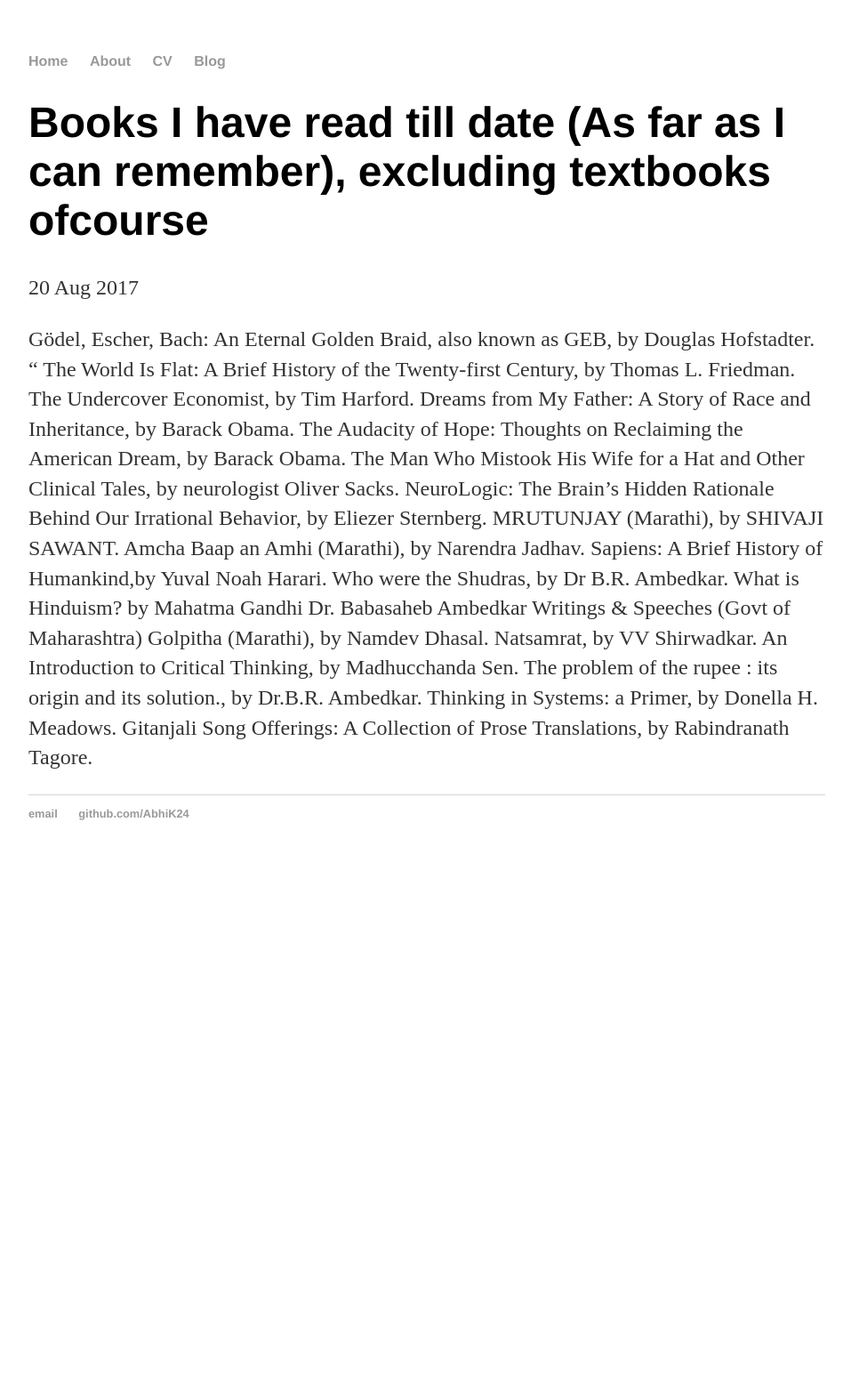
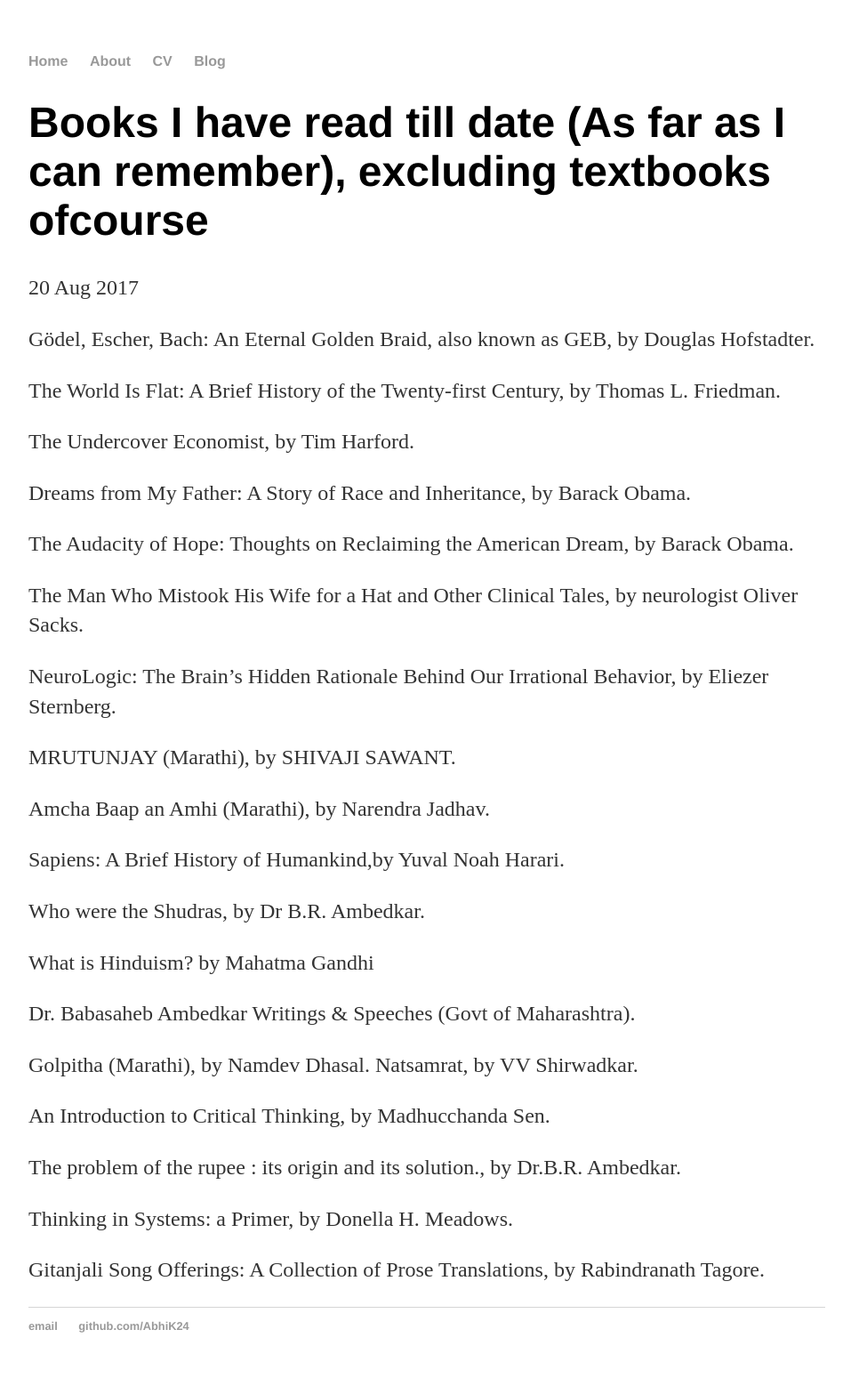
Before and after one commit to AbhiK24/abhik24.github.io, a Jekyll site: the page built from _posts/2017-08-20-Books-I-have-read-till-date.md, in a window 1280 px wide. Shown: the whole page at 89% size, without its empty margins (160-1117 px from the left). Built offline with Jekyll 4.4.1, drawn with Linux system fonts in a browser that asks for light colours; before the commit the page ends 982 px from its top, so only the background shows below that; some of the changed lines change nothing that is shown.

Commit message:
Added spaces

```diff
--- a/_posts/2017-08-20-Books-I-have-read-till-date.md
+++ b/_posts/2017-08-20-Books-I-have-read-till-date.md
@@ -4,20 +4,38 @@ title: " Books I have read till date (As far as I can remember), excluding textb
 date: 2017-08-20
 ---
 
-Gödel, Escher, Bach: An Eternal Golden Braid, also known as GEB, by Douglas Hofstadter. “
+Gödel, Escher, Bach: An Eternal Golden Braid, also known as GEB, by Douglas Hofstadter.
+
 The World Is Flat: A Brief History of the Twenty-first Century, by Thomas L. Friedman.
+
 The Undercover Economist, by Tim Harford.
+
 Dreams from My Father: A Story of Race and Inheritance, by Barack Obama.
+
 The Audacity of Hope: Thoughts on Reclaiming the American Dream, by Barack Obama.
-The Man Who Mistook His Wife for a Hat and Other Clinical Tales, by neurologist Oliver Sacks. NeuroLogic: The Brain’s Hidden Rationale Behind Our Irrational Behavior, by Eliezer Sternberg.
+
+The Man Who Mistook His Wife for a Hat and Other Clinical Tales, by neurologist Oliver Sacks.
+
+NeuroLogic: The Brain’s Hidden Rationale Behind Our Irrational Behavior, by Eliezer Sternberg.
+
 MRUTUNJAY (Marathi), by SHIVAJI SAWANT.
+
 Amcha Baap an Amhi (Marathi), by Narendra Jadhav.
+
 Sapiens: A Brief History of Humankind,by Yuval Noah Harari.
+
 Who were the Shudras, by Dr B.R. Ambedkar.
+
 What is Hinduism? by Mahatma Gandhi
-Dr. Babasaheb Ambedkar Writings & Speeches (Govt of Maharashtra)
+
+Dr. Babasaheb Ambedkar Writings & Speeches (Govt of Maharashtra).
+
 Golpitha (Marathi), by Namdev Dhasal. Natsamrat, by VV Shirwadkar.
+
 An Introduction to Critical Thinking, by Madhucchanda Sen.
+
 The problem of the rupee : its origin and its solution., by Dr.B.R. Ambedkar.
+
 Thinking in Systems: a Primer, by Donella H. Meadows.
+
 Gitanjali Song Offerings: A Collection of Prose Translations, by Rabindranath Tagore.
```
